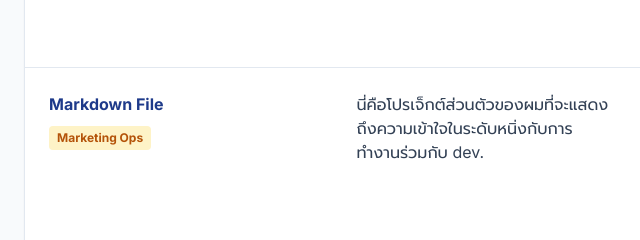
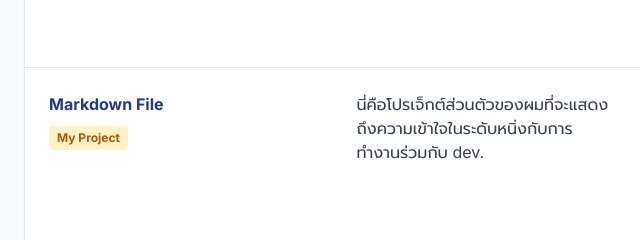
Before and after one commit to OnederTwice/thanatorn-bio, a plain HTML site: page index.html in a window 1280 px wide. Shown: the part 2100-2340 px from the top of the page, 0-640 px from the left. Drawn offline with nearby package versions, Linux system fonts and the light colour scheme.

Commit message:
Update index.html

```diff
--- a/index.html
+++ b/index.html
@@ -331,7 +331,7 @@
                         <tr class="hover:bg-slate-50 transition-colors">
                             <td class="px-6 py-6 align-top">
                                 <span class="font-bold text-brand-primary block mb-2">Markdown File</span>
-                                <span class="inline-block px-2 py-1 bg-amber-100 text-amber-700 text-xs font-bold rounded">Marketing Ops</span>
+                                <span class="inline-block px-2 py-1 bg-amber-100 text-amber-700 text-xs font-bold rounded">My Project</span>
                             </td>
                             <td class="px-6 py-6 align-top">
                                 <span class="lang-en">This is a personal project of mine, intended to demonstrate a certain level of understanding regarding how to work alongside developers.</span>
```
